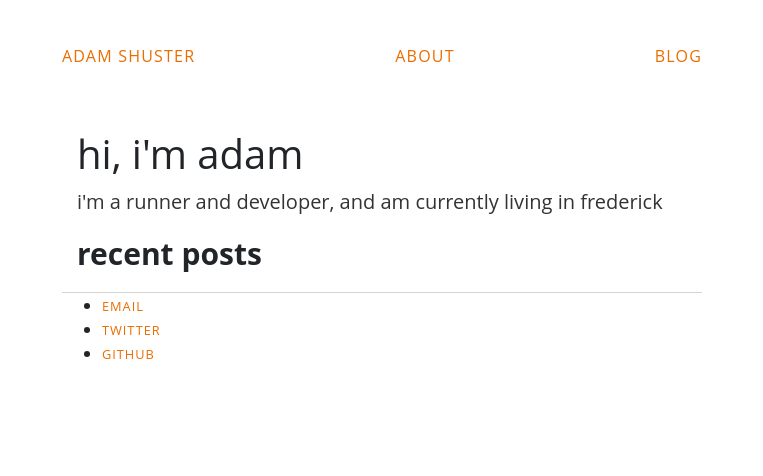
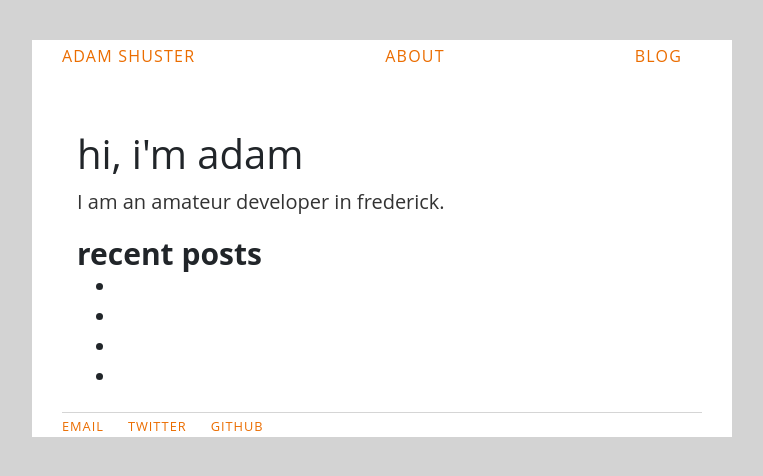
Before and after one commit to adamshuster/site, a plain HTML site: page index.html in a window 1280 px wide. Shown: the whole page, without its empty margins (258-1021 px from the left). Drawn offline with nearby package versions, Linux system fonts and the light colour scheme.

Commit message:
second changes

```diff
--- a/index.html
+++ b/index.html
@@ -23,12 +23,17 @@
         <div class="container">
             <div class="blurb">
                 <h1> hi, i'm adam</h1>
-                <p>i'm a runner and developer, and am currently living in frederick</p>
+                <p>I am an amateur developer in frederick. </p>
             </div>
             <!--./blurb -->
 
             <h2>recent posts </h2>
-            <ul class="five-posts"></ul>
+            <ul class="five-posts">
+                <li></li>
+                <li></li>
+                <li></li>
+                <li></li>
+            </ul>
         </div>
         <!--Container ends -->
         <footer>
--- a/style.css
+++ b/style.css
@@ -1,5 +1,6 @@
 html{
     font-size:20px;
+    background-color:lightgray;
 }
 
 body {
@@ -56,3 +57,13 @@ footer {
     border-top: 1px solid #d5d5d5;
     font-size: .8em;
 }
+
+nav ul, footer ul {
+    padding: 0px;
+    list-style: none;
+    font-weight: bold;
+}
+nav ul li, footer ul li {
+    display: inline;
+    margin-right: 20px;
+}
```
